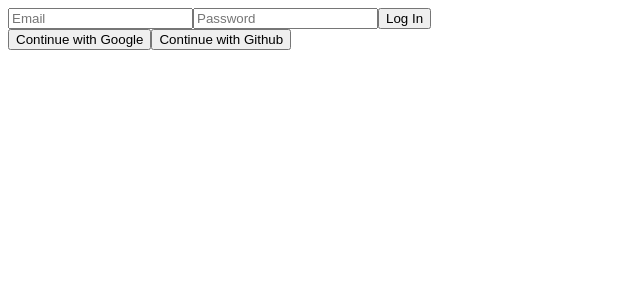
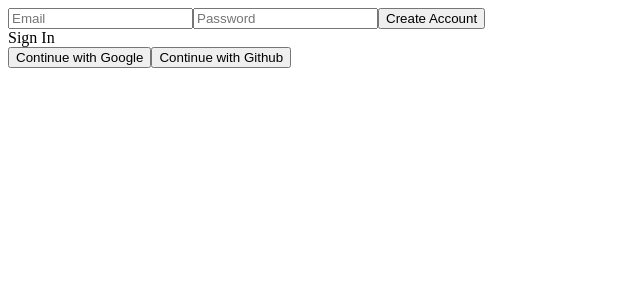
Before and after one commit to YoonHoJeong/twitter-clone, a React (Create React App) app: page /#/ in a window 1280 px wide. Shown: the top 300 px of the page, without its empty margins (0-640 px from the left). Built offline with nearby package versions, Linux system fonts and the light colour scheme; no server answers.

Commit message:
#2.5 social login - google, github

```diff
--- a/src/components/App.js
+++ b/src/components/App.js
@@ -1,15 +1,23 @@
-import React, { useState } from "react";
+import React, { useState, useEffect } from "react";
+
 import Router from "./Router";
 import { authService } from "fbase";
 
 function App() {
-  const [isLoggedIn, setIsLoggedIn] = useState(authService.currentUser);
-
-  return (
-    <>
-      <Router isLoggedIn={isLoggedIn} />
-    </>
-  );
+  const [init, setInit] = useState(false);
+  const [isLoggedIn, setIsLoggedIn] = useState(false);
+  useEffect(() => {
+    // tracking auth state
+    authService.onAuthStateChanged((user) => {
+      if (user) {
+        setIsLoggedIn(true);
+      } else {
+        setIsLoggedIn(false);
+      }
+      setInit(true);
+    });
+  }, []);
+  return <>{init ? <Router isLoggedIn={isLoggedIn} /> : "Initializing..."}</>;
 }
 
 export default App;
--- a/src/fbase.js
+++ b/src/fbase.js
@@ -14,4 +14,6 @@ const firebaseConfig = {
 // Initialize Firebase
 firebase.initializeApp(firebaseConfig);
 
+export const firebaseInstance = firebase;
+
 export const authService = firebase.auth();
--- a/src/routes/Auth.js
+++ b/src/routes/Auth.js
@@ -1,16 +1,38 @@
+import { firebaseInstance, authService } from "fbase";
 import React, { useState } from "react";
 
 const Auth = () => {
   const [email, setEmail] = useState("");
   const [password, setPassword] = useState("");
+  const [newAccount, setNewAccount] = useState(true);
+  const [error, setError] = useState("");
 
   const setState = {
     email: setEmail,
     password: setPassword,
   };
 
-  const onSubmit = (e) => {
+  const onSubmit = async (e) => {
     e.preventDefault();
+    try {
+      if (newAccount) {
+        // create Account
+        const data = await authService.createUserWithEmailAndPassword(
+          email,
+          password
+        );
+        console.log(data);
+      } else {
+        // login
+        const data = await authService.signInWithEmailAndPassword(
+          email,
+          password
+        );
+        console.log(data);
+      }
+    } catch (error) {
+      setError(error.message);
+    }
   };
   const onChange = (e) => {
     const {
@@ -20,6 +42,30 @@ const Auth = () => {
 
     setFunction(value);
   };
+
+  const toggleAccount = () => setNewAccount((prev) => !prev);
+
+  const onSocialClick = async (e) => {
+    let provider;
+    const {
+      target: { name: providerName },
+    } = e;
+
+    const onSocials = {
+      github: () => {
+        provider = new firebaseInstance.auth.GithubAuthProvider();
+      },
+      google: () => {
+        provider = new firebaseInstance.auth.GoogleAuthProvider();
+      },
+    };
+
+    onSocials[providerName]();
+
+    const data = await firebaseInstance.auth().signInWithPopup(provider);
+    console.log(data);
+  };
+
   return (
     <div>
       <form onSubmit={onSubmit}>
@@ -39,11 +85,23 @@ const Auth = () => {
           value={password}
           onChange={onChange}
         />
-        <input type="submit" value="Log In" />
+        <input
+          type="submit"
+          value={newAccount ? "Create Account" : "Sign In"}
+        />
+        {error}
       </form>
+      <span onClick={toggleAccount}>
+        {newAccount ? "Sign In" : "Create Account"}
+      </span>
+
       <div>
-        <button>Continue with Google</button>
-        <button>Continue with Github</button>
+        <button name="google" onClick={onSocialClick}>
+          Continue with Google
+        </button>
+        <button name="github" onClick={onSocialClick}>
+          Continue with Github
+        </button>
       </div>
     </div>
   );
```
